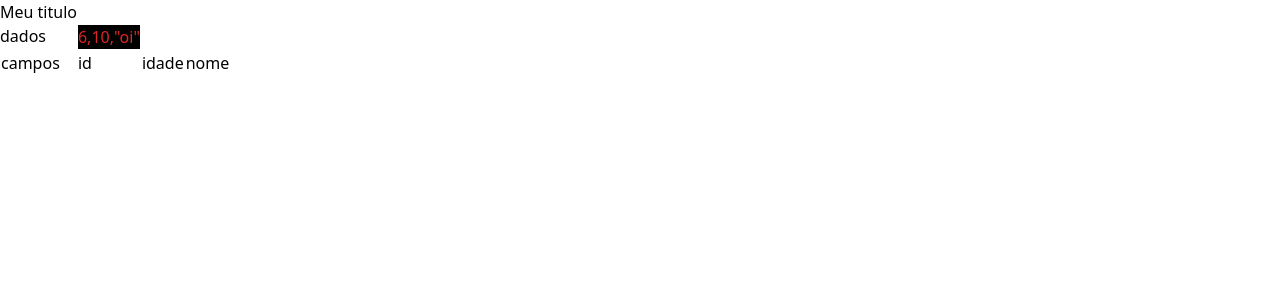
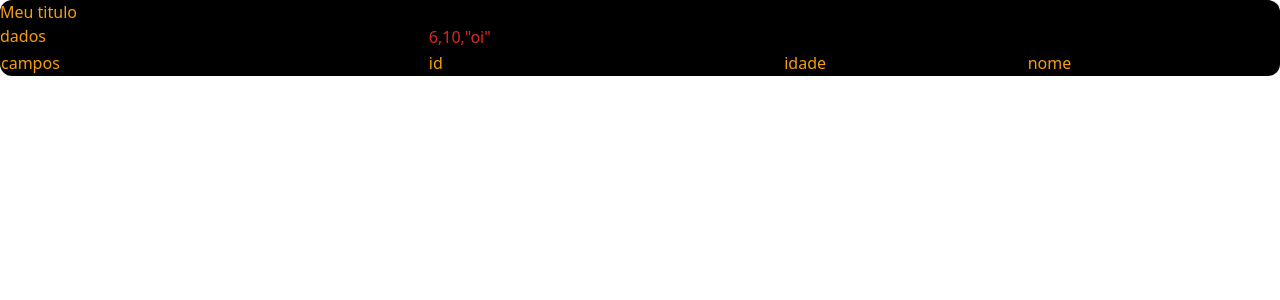
Before and after one commit to viniciusgit2/base, a Next.js app: page /users/Tabela in a window 1280 px wide. Shown: the top 300 px of the page. Built offline with nearby package versions, Linux system fonts and the light colour scheme.

Commit message:
agora faltra ajustar a tabela

```diff
--- a/pages/index.tsx
+++ b/pages/index.tsx
@@ -1,6 +1,7 @@
 import Link from 'next/link'
 import Layout from '../components/Layout'
 import Cliente from './Cliente'
+import Tabela from './users/Tabela'
 const IndexPage = () => (
 <Layout title="Home | Next.js + TypeScript Example">
     <div className='text-neutral-500'>hello </div>
@@ -10,6 +11,8 @@ const IndexPage = () => (
    <div className='bg-black border-r-emerald-500 text-red-700'> <Link href="/Cliente">Cliente</Link>
     </div>
 
+    <div className='bg-black border-r-emerald-500 text-red-700'> <Link href="/users/Tabela">Tabela</Link>
+    </div>
 
   </Layout>
   )
--- a/pages/users/Tabela.tsx
+++ b/pages/users/Tabela.tsx
@@ -4,5 +4,5 @@ import Cliente from "../Cliente"
 import React from "react"
 import Titulo from "../Titulo"
  export default function Tabela (){
-return <table><Titulo /> <tr></tr><tr></tr><tr>dados<td><Cliente /></td></tr><tr><td>campos</td><td>id</td><td>idade</td><td>nome</td></tr></table>
+return  <table className= " FLEX justify-center items-center W w-full rounded-xl overflow-hidden bg bg-gradient-to-r from to-amber-400 text-amber-500 text-left P-4 bg-black "><Titulo /> <tr></tr><tr></tr><tr>dados<td><Cliente /></td></tr><tr><td>campos</td><td>id</td><td>idade</td><td>nome</td></tr></table>
  }
```
